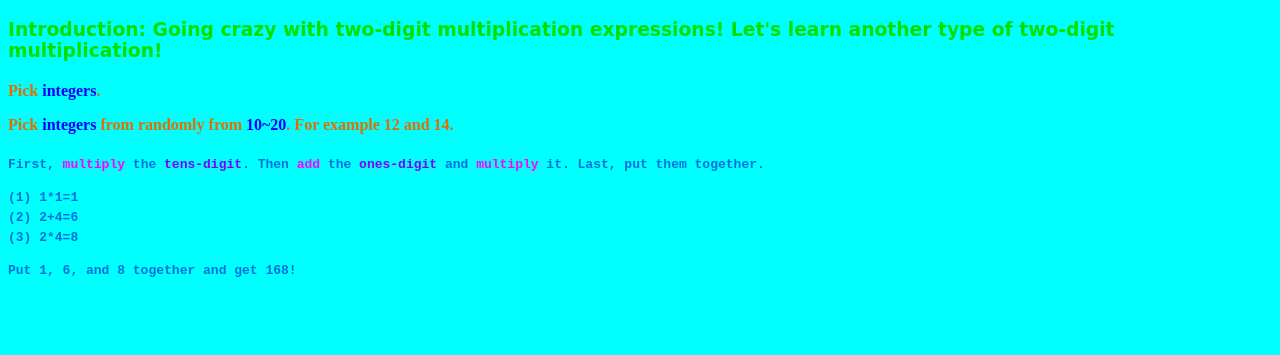
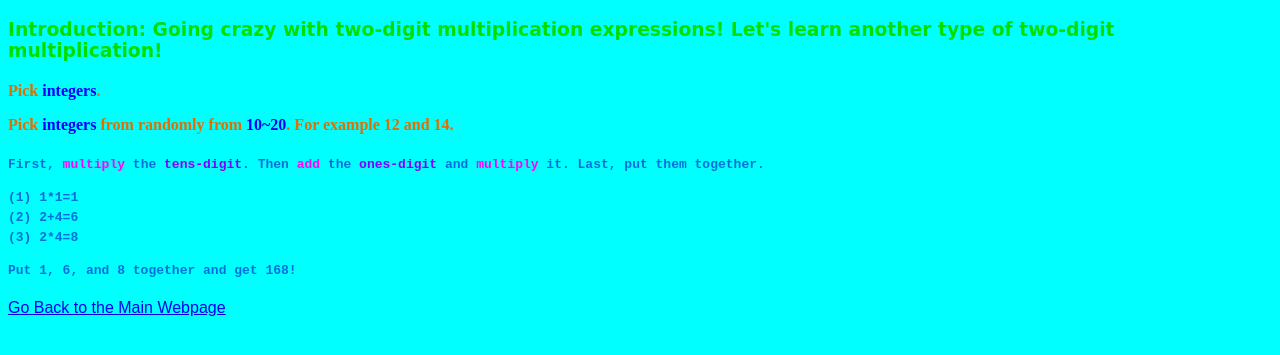
Before and after one commit to shenyouran/math, a plain HTML site: page Multiply-10-20.html in a window 1280 px wide. Shown: the part 61-416 px from the top of the page. Drawn offline with Linux system fonts and the light colour scheme.

Commit message:
Update Multiply-10-20.html

```diff
--- a/Multiply-10-20.html
+++ b/Multiply-10-20.html
@@ -43,6 +43,6 @@
     <h3 id="intro">Introduction: Going crazy with two-digit multiplication expressions! Let's learn another type of two-digit multiplication!</h3>
     <h4 class="steps-0">Pick <strong class="attention-0">integers</strong>.<p>Pick <strong class="attention-0">integers</strong> from randomly from <strong class="attention-0">10~20</strong>. For example 12 and 14.</p></h4>
     <h4 class="steps-1" style="line-height: 20px">First, <strong class="attention-1">multiply</strong> the <strong class="attention-2">tens-digit</strong>. Then <strong class="attention-1">add</strong> the <strong class="attention-2">ones-digit</strong> and <strong class="attention-1">multiply</strong> it. Last, put them together.<p>(1) 1*1=1<br>(2) 2+4=6<br>(3) 2*4=8</p><p>Put 1, 6, and 8 together and get 168!</p></h4>
-
+    <a id="go-back" href="https://shenyouran.github.io/index.html">Go Back to the Main Webpage</a>
     </body>
 </html>
```
